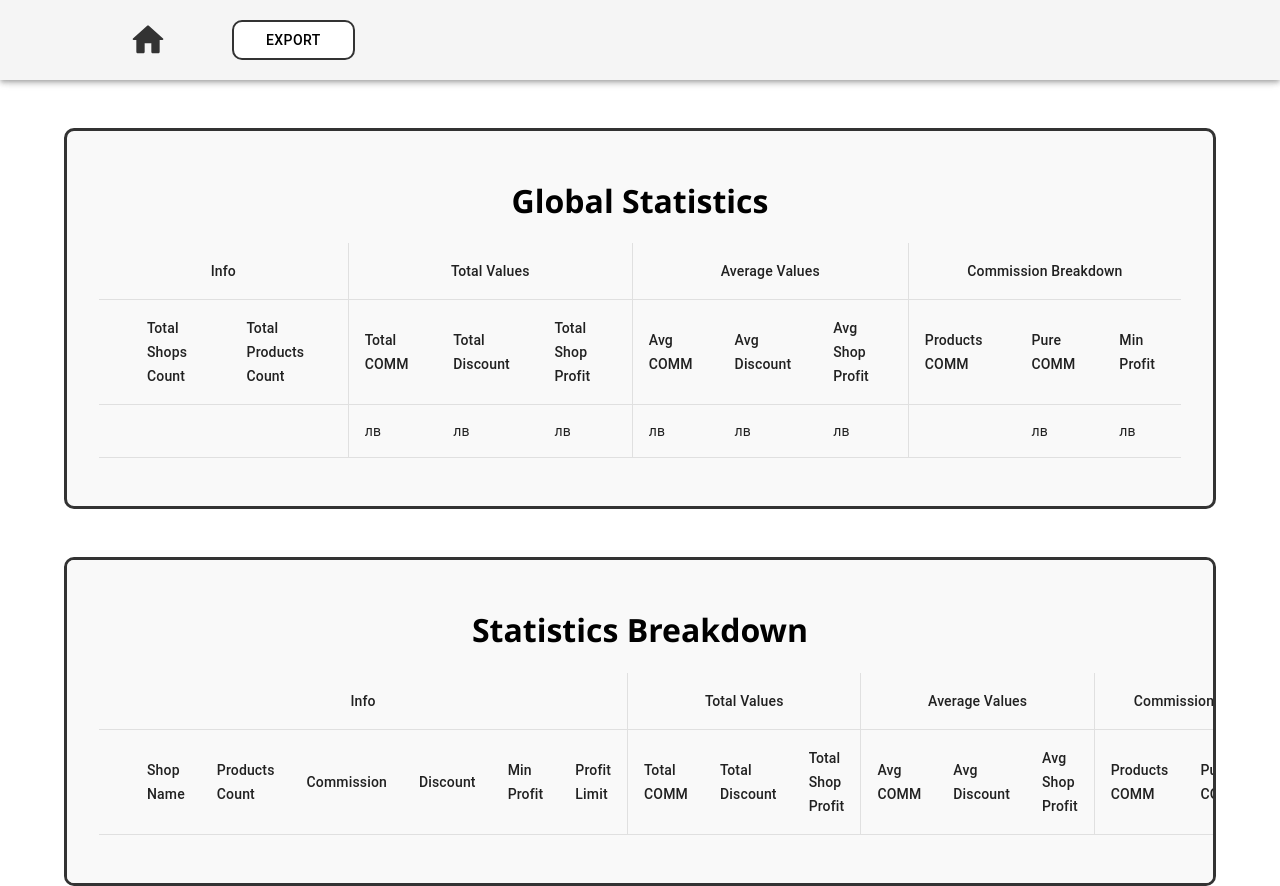
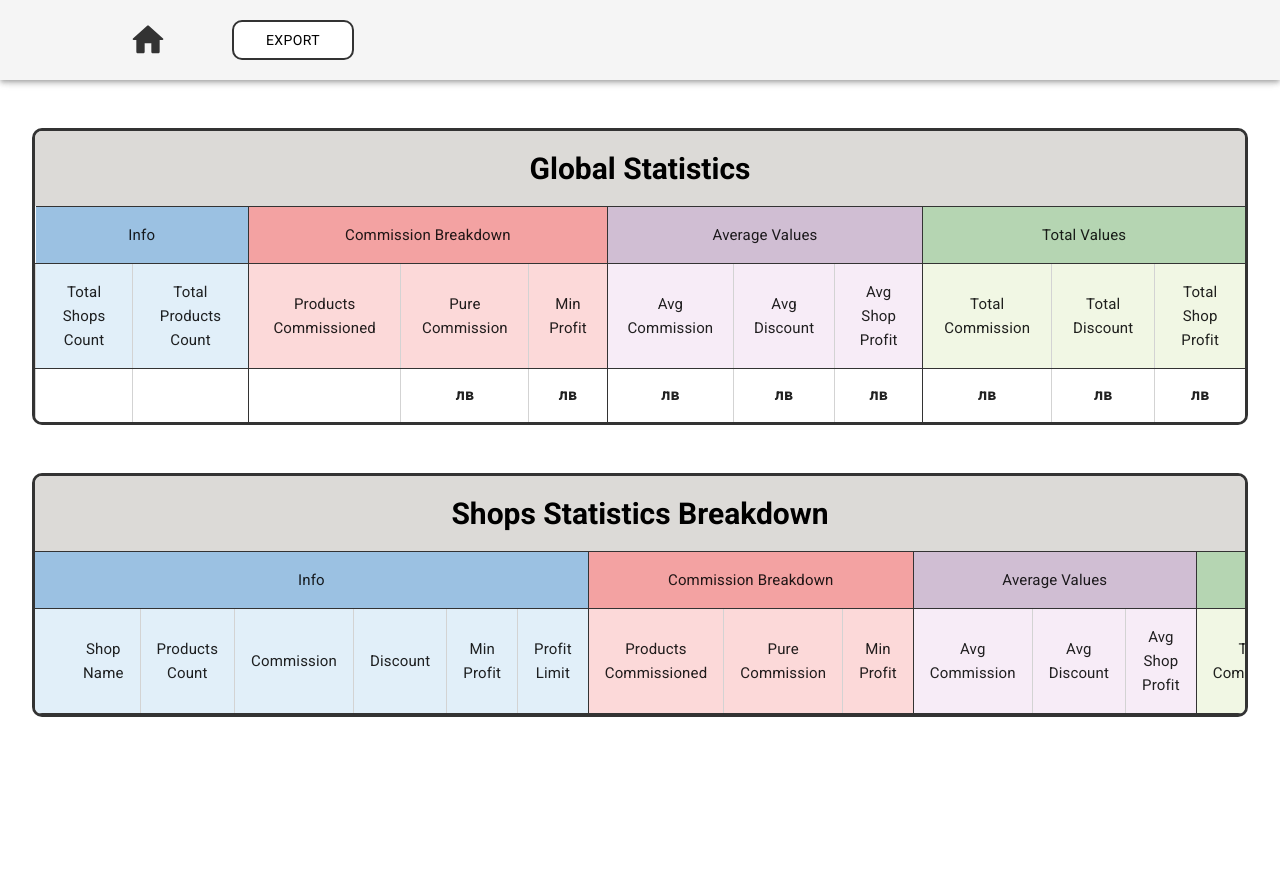
Before and after one commit to antonarnaudov/price-models-testing-ui, a React (Create React App) app: page /results in a window 1280 px wide. Built offline with nearby package versions, Linux system fonts and the light colour scheme.

Commit message:
12 Rework the whole Results screen and Statistics components to better visualise data

```diff
--- a/public/index.html
+++ b/public/index.html
@@ -3,6 +3,8 @@
   <head>
     <meta charset="utf-8" />
     <link rel="icon" href="%PUBLIC_URL%/favicon.ico"/>
+    <link rel="stylesheet" href="https://fonts.googleapis.com/css2?family=Roboto:wght@400;700&display=swap" />
+
     <meta name="viewport" content="width=device-width, initial-scale=1" />
     <meta name="theme-color" content="#000000" />
     <meta
--- a/src/App.css
+++ b/src/App.css
@@ -2,7 +2,7 @@
   width: 100%;
   height: auto;
   min-height: 100vh;
-  font-family: "Segoe UI", Tahoma, Geneva, Verdana, sans-serif;
+  font-family: 'Roboto', "Segoe UI", sans-serif;
 }
 
 body {
--- a/src/components/results/GlobalStatistics.jsx
+++ b/src/components/results/GlobalStatistics.jsx
@@ -11,23 +11,23 @@ export const GlobalStatistics = () => {
         <React.Fragment>
             <TableRow className='global-statistics'>
                 {/*                                Info                                */}
-                <TableCell style={{paddingLeft: 55}} colSpan={2}>{globalStatistics.total_shops_count}</TableCell>
-                <TableCell>{globalStatistics.total_products_count}</TableCell>
+                <TableCell className='table-cell' >{globalStatistics.total_shops_count}</TableCell>
+                <TableCell className='table-cell'>{globalStatistics.total_products_count}</TableCell>
+
+                {/*                         Commission Breakdown                       */}
+                <TableCell className='border-left-dark table-cell'>{globalStatistics.total_products_commissioned}</TableCell>
+                <TableCell className='table-cell'>{globalStatistics.total_pure_commission} лв</TableCell>
+                <TableCell className='table-cell'>{globalStatistics.total_min_profit} лв</TableCell>
+
+                {/*                            Average Values                          */}
+                <TableCell className='border-left-dark table-cell'>{globalStatistics.avg_commission} лв</TableCell>
+                <TableCell className='table-cell'>{globalStatistics.avg_discount} лв</TableCell>
+                <TableCell className='table-cell'>{globalStatistics.avg_shop_profit} лв</TableCell>
 
                 {/*                             Total Values                           */}
-                <TableCell className='border-left'>{globalStatistics.total_commission} лв</TableCell>
-                <TableCell>{globalStatistics.total_discount} лв</TableCell>
-                <TableCell>{globalStatistics.total_shop_profit} лв</TableCell>
-
-                {/*                            Average Values                          */}
-                <TableCell className='border-left'>{globalStatistics.avg_commission} лв</TableCell>
-                <TableCell>{globalStatistics.avg_discount} лв</TableCell>
-                <TableCell>{globalStatistics.avg_shop_profit} лв</TableCell>
-
-                {/*                         Commission Breakdown                       */}
-                <TableCell className='border-left'>{globalStatistics.total_products_commissioned}</TableCell>
-                <TableCell>{globalStatistics.total_pure_commission} лв</TableCell>
-                <TableCell>{globalStatistics.total_min_profit} лв</TableCell>
+                <TableCell className='border-left-dark table-cell'>{globalStatistics.total_commission} лв</TableCell>
+                <TableCell className='table-cell'>{globalStatistics.total_discount} лв</TableCell>
+                <TableCell className='table-cell'>{globalStatistics.total_shop_profit} лв</TableCell>
             </TableRow>
         </React.Fragment>
     );
--- a/src/components/results/ProductStatistics.jsx
+++ b/src/components/results/ProductStatistics.jsx
@@ -6,6 +6,7 @@ import {Typography} from "@mui/material";
 import Table from "@mui/material/Table";
 import TableHead from "@mui/material/TableHead";
 import TableBody from "@mui/material/TableBody";
+import {ZebraStyleTableRow} from "../design/TableRow"
 
 export const ProductStatistics = ({products, open}) => {
     return (
@@ -30,7 +31,7 @@ export const ProductStatistics = ({products, open}) => {
                             </TableHead>
                             <TableBody>
                                 {products.map((product) => (
-                                    <TableRow key={product.id}>
+                                    <ZebraStyleTableRow key={product.id}>
                                         <TableCell>{product.name}</TableCell>
                                         <TableCell>{product.price} лв</TableCell>
                                         <TableCell>{product.commission} лв</TableCell>
@@ -38,7 +39,7 @@ export const ProductStatistics = ({products, open}) => {
                                         <TableCell>{product.shop_profit} лв</TableCell>
                                         <TableCell>{product.min_profit} лв</TableCell>
                                         <TableCell>{product.pure_commission} лв</TableCell>
-                                    </TableRow>
+                                    </ZebraStyleTableRow>
                                 ))}
                             </TableBody>
                         </Table>
--- a/src/components/results/ResultsFrame.jsx
+++ b/src/components/results/ResultsFrame.jsx
@@ -17,42 +17,44 @@ export const ResultsFrame = () => {
         <div className="results-frame">
 
             {/*---------------- Global Breakdown ----------------*/}
-            <TableContainer sx={{width: '90%'}} className='global-statistics-table'>
+            <TableContainer sx={{width: '95%'}} className='global-statistics-table'>
                 <h1 id='title'>Global Statistics</h1>
 
-                <Table>
-                    <TableHead>
-                        <TableRow>
-                            <TableCell align="center" colSpan={3}>
+                <Table className='table'>
+                    <TableHead className='table-head'>
+                        <TableRow className='table-row'>
+                            <TableCell className='info-cell' align="center" colSpan={2}>
                                 Info
                             </TableCell>
-                            <TableCell className='border-left' align="center" colSpan={3}>
-                                Total Values
+
+                            <TableCell className='breakdown-cell border-left-dark' align="center" colSpan={3}>
+                                Commission Breakdown
                             </TableCell>
-                            <TableCell className='border-left' align="center" colSpan={3}>
+
+                            <TableCell className='avg-cell border-left-dark' align="center" colSpan={3}>
                                 Average Values
                             </TableCell>
-                            <TableCell className='border-left' align="center" colSpan={3}>
-                                Commission Breakdown
+
+                            <TableCell className='total-cell border-left-dark' align="center" colSpan={3}>
+                                Total Values
                             </TableCell>
                         </TableRow>
 
                         <TableRow>
-                            <TableCell/>
-                            <TableCell>Total Shops Count</TableCell>
-                            <TableCell>Total Products Count</TableCell>
+                            <TableCell className='info-cell-lighter border-left'>Total Shops Count</TableCell>
+                            <TableCell className='info-cell-lighter border-left'>Total Products Count</TableCell>
 
-                            <TableCell className='border-left'>Total COMM</TableCell>
-                            <TableCell>Total Discount</TableCell>
-                            <TableCell>Total Shop Profit</TableCell>
+                            <TableCell className='breakdown-cell-lighter border-left-dark'>Products Commissioned</TableCell>
+                            <TableCell className='breakdown-cell-lighter border-left'>Pure Commission</TableCell>
+                            <TableCell className='breakdown-cell-lighter border-left border-left'>Min Profit</TableCell>
 
-                            <TableCell className='border-left'>Avg COMM</TableCell>
-                            <TableCell>Avg Discount</TableCell>
-                            <TableCell>Avg Shop Profit</TableCell>
+                            <TableCell className='avg-cell-lighter border-left-dark'>Avg Commission</TableCell>
+                            <TableCell className='avg-cell-lighter border-left'>Avg Discount</TableCell>
+                            <TableCell className='avg-cell-lighter border-left'>Avg Shop Profit</TableCell>
 
-                            <TableCell className='border-left'>Products COMM</TableCell>
-                            <TableCell>Pure COMM</TableCell>
-                            <TableCell>Min Profit</TableCell>
+                            <TableCell className='total-cell-lighter border-left-dark'>Total Commission</TableCell>
+                            <TableCell className='total-cell-lighter border-left'>Total Discount</TableCell>
+                            <TableCell className='total-cell-lighter border-left'>Total Shop Profit</TableCell>
                         </TableRow>
                     </TableHead>
 
@@ -62,46 +64,48 @@ export const ResultsFrame = () => {
                 </Table>
             </TableContainer>
 
+
             {/*---------------- Statistics Breakdown ----------------*/}
-            <TableContainer sx={{width: '90%'}} className='shops-table'>
-                <h1 id='title'>Statistics Breakdown</h1>
+            <TableContainer sx={{width: '95%'}} className='shops-table'>
+                <h1 id='title'>Shops Statistics Breakdown</h1>
 
-                <Table aria-label="collapsible table">
-                    <TableHead>
+                <Table className='table' aria-label="collapsible table">
+                    <TableHead className='table-head'>
                         <TableRow>
-                            <TableCell align="center" colSpan={7}>
+                            <TableCell className='info-cell' align="center" colSpan={7}>
                                 Info
                             </TableCell>
-                            <TableCell className='border-left' align="center" colSpan={3}>
-                                Total Values
+                            <TableCell className='breakdown-cell border-left-dark' align="center" colSpan={3}>
+                                Commission Breakdown
                             </TableCell>
-                            <TableCell className='border-left' align="center" colSpan={3}>
+                            <TableCell className='avg-cell border-left-dark' align="center" colSpan={3}>
                                 Average Values
                             </TableCell>
-                            <TableCell className='border-left' align="center" colSpan={3}>
-                                Commission Breakdown
+                            <TableCell className='total-cell border-left-dark' align="center" colSpan={3}>
+                                Total Values
                             </TableCell>
                         </TableRow>
                         <TableRow>
-                            <TableCell/>
-                            <TableCell>Shop Name</TableCell>
-                            <TableCell>Products Count</TableCell>
-                            <TableCell>Commission</TableCell>
-                            <TableCell>Discount</TableCell>
-                            <TableCell>Min Profit</TableCell>
-                            <TableCell>Profit Limit</TableCell>
+                            <TableCell className='info-cell-lighter'/>
 
-                            <TableCell className='border-left'>Total COMM</TableCell>
-                            <TableCell>Total Discount</TableCell>
-                            <TableCell>Total Shop Profit</TableCell>
+                            <TableCell className='info-cell-lighter'>Shop Name</TableCell>
+                            <TableCell className='info-cell-lighter border-left'>Products Count</TableCell>
+                            <TableCell className='info-cell-lighter border-left'>Commission</TableCell>
+                            <TableCell className='info-cell-lighter border-left'>Discount</TableCell>
+                            <TableCell className='info-cell-lighter border-left'>Min Profit</TableCell>
+                            <TableCell className='info-cell-lighter border-left'>Profit Limit</TableCell>
 
-                            <TableCell className='border-left'>Avg COMM</TableCell>
-                            <TableCell>Avg Discount</TableCell>
-                            <TableCell>Avg Shop Profit</TableCell>
+                            <TableCell className='breakdown-cell-lighter border-left-dark'>Products Commissioned</TableCell>
+                            <TableCell className='breakdown-cell-lighter border-left'>Pure Commission</TableCell>
+                            <TableCell className='breakdown-cell-lighter border-left'>Min Profit</TableCell>
 
-                            <TableCell className='border-left'>Products COMM</TableCell>
-                            <TableCell>Pure COMM</TableCell>
-                            <TableCell>Min Profit</TableCell>
+                            <TableCell className='avg-cell-lighter border-left-dark'>Avg Commission</TableCell>
+                            <TableCell className='avg-cell-lighter border-left'>Avg Discount</TableCell>
+                            <TableCell className='avg-cell-lighter border-left'>Avg Shop Profit</TableCell>
+
+                            <TableCell className='total-cell-lighter border-left-dark'>Total Commission</TableCell>
+                            <TableCell className='total-cell-lighter border-left'>Total Discount</TableCell>
+                            <TableCell className='total-cell-lighter border-left'>Total Shop Profit</TableCell>
                         </TableRow>
                     </TableHead>
 
--- a/src/components/results/result.css
+++ b/src/components/results/result.css
@@ -1,7 +1,9 @@
 #title {
-    padding-top: 0;
-    margin-top: 0;
-    font-family: "Segoe UI", Tahoma, Geneva, Verdana, sans-serif;
+    padding: 20px 0;
+    margin: 0;
+    font-size: 30px;
+    text-align: center;
+    background-color: rgb(220, 218, 215);
 }
 
 .results-frame {
@@ -10,28 +12,93 @@
     padding-top: 5rem;
 }
 
+.shops-statistics {
+    border-bottom: 1px solid #333333 !important;
+}
+
+.shops-statistics:nth-last-child(2) {
+    border-bottom: none !important;
+}
+
 .shops-table, .global-statistics-table {
     background-color: #F9F9F9;
     margin: 3rem auto;
     border: 3px solid #333333;
     border-radius: 10px;
-    padding: 3rem 2rem;
     box-sizing: border-box;
-    text-align: center;
 }
 
-.MuiInputLabel-root {
-    color: #333333 !important;
+.table {
+    border-radius: 2px;
+    border-top: 1px solid #333333;
+}
+
+.table-head {
+    background-color: lightgray;
+}
+
+.table-cell {
+    background-color: white;
+    font-weight: bolder !important;
+    font-size: 16px !important;
+    padding: 15px !important;
+    border-bottom: none !important;
+    border-left: 1px solid lightgray;
+    text-align: center !important;
+}
+
+.table-cell:hover {
+    background-color: whitesmoke;
+    transform: scale(1.1);
+    cursor: pointer; /* Change the cursor to a pointer on hover */
+}
+
+/* Add Borders and text manipulation for Colored cells*/
+.info-cell, .total-cell, .avg-cell, .breakdown-cell,
+.info-cell-lighter, .total-cell-lighter, .avg-cell-lighter, .breakdown-cell-lighter {
+    border-bottom: 1px solid #333333 !important;
+    font-size: 15px !important;
+    text-align: center !important;
+}
+
+/* Add specific colors for each category */
+.info-cell {
+    background-color: #9BC1E2; /* Soft Sky Blue for Info */
+}
+
+.total-cell {
+    background-color: #B5D5B2; /* Soft Sage Green for Total Values */
+}
+
+.avg-cell {
+    background-color: #D0BED3; /* Soft Lavender for Average Values */
+}
+
+.breakdown-cell {
+    background-color: #F3A2A2; /* Soft Salmon for Commission Breakdown */
+}
+
+/* Lighter Versions */
+.info-cell-lighter {
+    background-color: #E1EFF9; /* Even Lighter Sky Blue */
+}
+
+.total-cell-lighter {
+    background-color: #F1F7E4; /* Even Lighter Sage Green */
+}
+
+.avg-cell-lighter {
+    background-color: #F7ECF7; /* Even Lighter Lavender */
+}
+
+.breakdown-cell-lighter {
+    background-color: #FCD9D9; /* Even Lighter Salmon */
 }
 
 .border-left {
-    border-left: 1px solid rgba(224, 224, 224, 1);
+    border-left: 1px solid lightgray;
 }
 
-/*.shops-statistics {*/
-/*    border-bottom: 1px solid rgba(224, 224, 224, 1);*/
-/*}*/
-
-/*.shops-statistics:last-child {*/
-/*    border-bottom: none;*/
-/*}*/
+.border-left-dark {
+    border-left: 1px solid #333333;
+}
--- a/src/index.css
+++ b/src/index.css
@@ -1,6 +1,6 @@
 body {
   margin: 0;
-  font-family: -apple-system, BlinkMacSystemFont, 'Segoe UI', 'Roboto', 'Oxygen',
+  font-family: 'Roboto', -apple-system, BlinkMacSystemFont, 'Segoe UI', 'Oxygen',
     'Ubuntu', 'Cantarell', 'Fira Sans', 'Droid Sans', 'Helvetica Neue',
     sans-serif;
   -webkit-font-smoothing: antialiased;
```
Also changed, not shown: src/components/design/TableRow.jsx (added, +12 -0 lines), src/components/results/ShopStatistics.jsx (+17 -18 lines).
